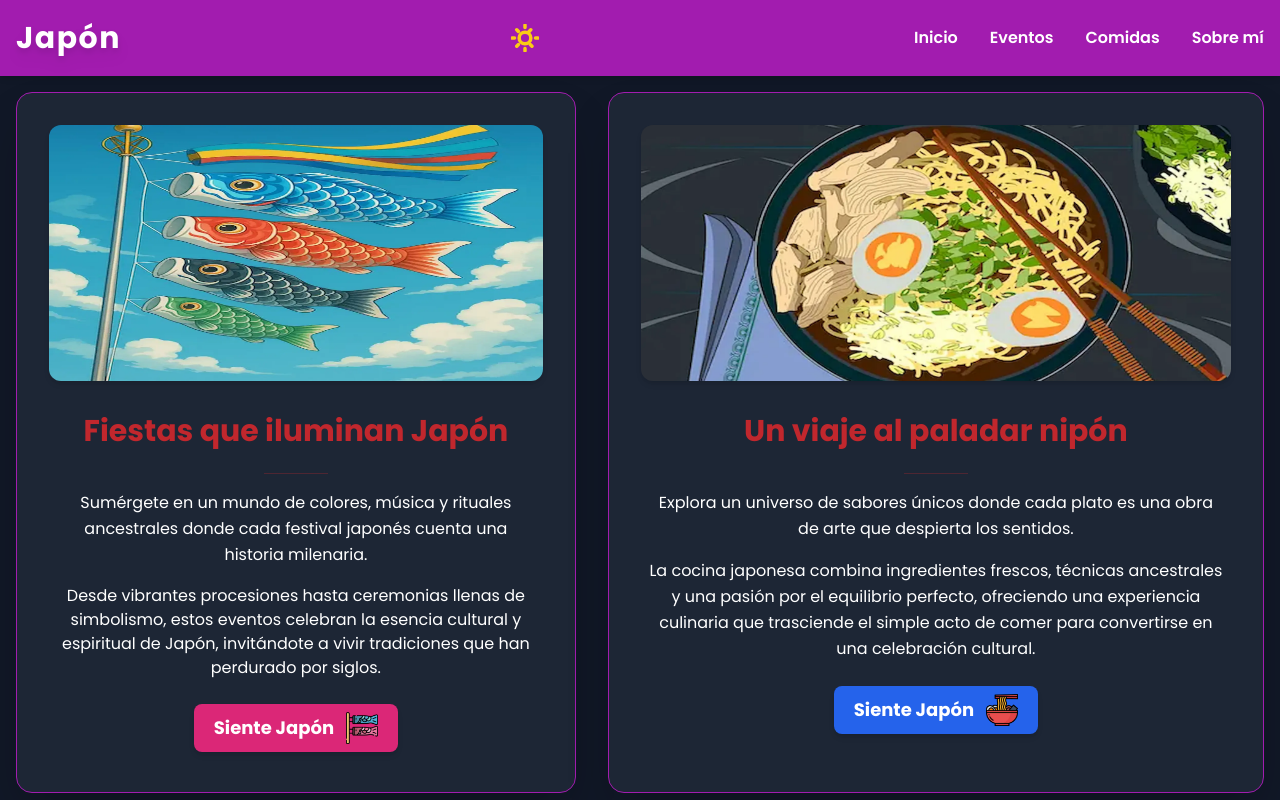
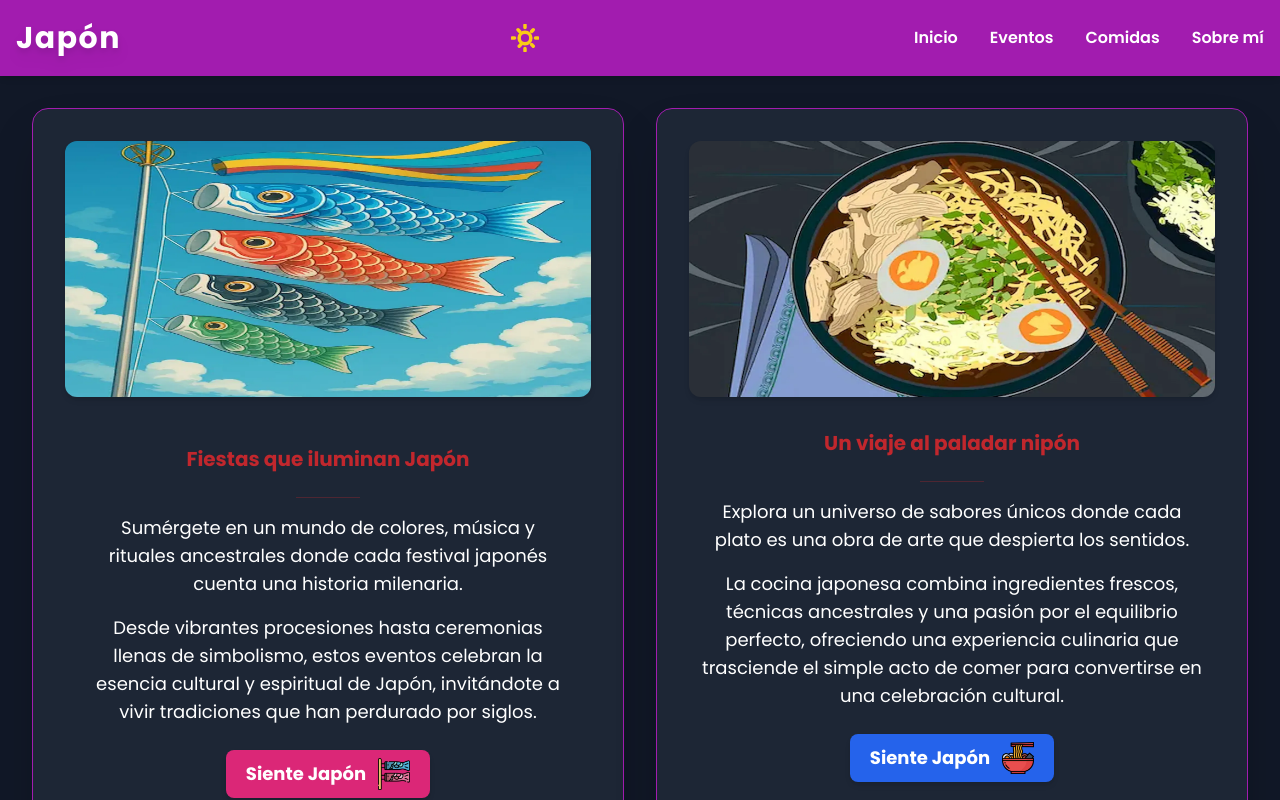
Before and after one commit to josangldev/Japon-Web, a website built with Vite: page index.html in a window 1280 px wide. Both pictures are taken after a click on the button "Alternar modo oscuro". Shown: the top 800 px of the page. Built offline with nearby package versions, Linux system fonts and the light colour scheme.

Commit message:
subiendo archivo js y correccion de errores

```diff
--- a/index.html
+++ b/index.html
@@ -38,22 +38,22 @@
         </nav>
       </div>
     </header>
-    <main class="container mx-auto p-4 md:p8 flex flex-col gap-10 grow">
-      <section class="flex flex-col lg:flex-row gap-8">
-        <article class="content-article animate-fadeIn">
+    <main class="container mx-auto min-h-screen flex flex-col gap-6 sm:gap-8 md:gap-10 flex-1 justify-center items-center p-2 sm:p-4 md:p-8">
+      <section class="flex flex-col sm:gap-6 md:gap-8 lg:flex-row">
+        <article class="content-article animate-fadeIn mb-10 lg:mb-0 w-full lg:w-1/2">
           <picture>
             <source srcset="src/assets/images/koi-desktop.webp" media="(min-width: 1024px)">
             <source srcset="src/assets/images/koi-tablet.webp" media="(min-width: 768px)">
             <img src="src/assets/images/koi-mobile.webp" alt="Koi" class="article-img animate-fadeIn" loading="lazy">
           </picture>
-          <div class="p-2 flex flex-col flex-1 items-center text-center">
-            <h2 class="section-title animate-fadeIn">Fiestas que iluminan Japón</h2>
+          <div class="p-2 sm:p-4 md:p-6 flex flex-col flex-1 items-center text-center">
+            <h2 class="section-title animate-fadeIn text-base sm:text-lg md:text-xl">Fiestas que iluminan Japón</h2>
             <hr class="hr-center-sm border-pink-100 mb-4">
-            <p class="text-gray-700 dark:text-white leading-relaxed text-base mb-4">
+            <p class="text-gray-700 dark:text-white leading-relaxed text-sm sm:text-base md:text-lg mb-4">
               Sumérgete en un mundo de colores, música y rituales ancestrales donde
               cada festival japonés cuenta una historia milenaria.
             </p>
-            <p class="text-gray-700 dark:text-white leadin-relaxed text-base mb-6">
+            <p class="text-gray-700 dark:text-white leadin-relaxed text-sm sm:text-base md:text-lg mb-6">
               Desde vibrantes procesiones hasta ceremonias llenas de simbolismo, estos eventos celebran la esencia cultural y espiritual de Japón, invitándote a vivir tradiciones que han perdurado por siglos.
             </p>
             <a class="inline-flex items-center justify-center bg-pink-600 hover:bg-pink-700 text-white font-bold py-2 px-5 rounded-lg shadow-md transition-colors text-lg w-fit btn-bounce" href="events.html">Siente Japón
@@ -61,22 +61,22 @@
             </a>
           </div>
         </article>
-        <article class="content-article animate-fadeIn">
+        <article class="content-article animate-fadeIn w-full lg:w-1/2">
           <picture>
             <source srcset="src/assets/images/ramen-desktop.webp" media="(min-width: 1024px)">
             <source srcset="src/assets/images/ramen-tablet.webp" media="(min-width: 768px)">
             <img src="src/assets/images/ramen-mobile.webp" alt="Ramen" class="article-img animate-fadeIn" loading="lazy" />
           </picture>
           <div class="p-2 flex flex-col flex-1 items-center text-center">
-            <h2 class="section-title animate-fadeIn">Un viaje al paladar nipón</h2>
+            <h2 class="section-title animate-fadeIn text-base sm:text-lg md:text-xl">Un viaje al paladar nipón</h2>
             <hr class="hr-center-sm border-blue-100 mb-4" />
-            <p class="text-gray-700 dark:text-white leading-relaxed text-base mb-4">
+            <p class="text-gray-700 dark:text-white leading-relaxed text-sm sm:text-base md:text-lg mb-4">
               Explora un universo de sabores únicos donde cada plato es una obra de arte que despierta los sentidos.
             </p>
-            <p class="text-gray-700 dark:text-white leading-relaxed text-base mb-6">
+            <p class="text-gray-700 dark:text-white leading-relaxed text-sm sm:text-base md:text-lg mb-6">
               La cocina japonesa combina ingredientes frescos, técnicas ancestrales y una pasión por el equilibrio perfecto, ofreciendo una experiencia culinaria que trasciende el simple acto de comer para convertirse en una celebración cultural.
             </p>
-            <a class="inline-flex items-center justify-center bg-blue-600 hover:bg-blue-700 text-white font-bold py-2 px-5 rounded-lg shadow-md transition-colors text-lg w-fit btn-bounce" href="comidas.html">
+            <a class="inline-flex items-center justify-center bg-blue-600 hover:bg-blue-700 text-white font-bold py-2 px-5 rounded-lg shadow-md transition-colors text-lg w-fit btn-bounce" href="meals.html">
               Siente Japón
               <img class="ml-3 w-8 h-8" src="src/assets/icons/ramen.webp" alt="comidas" loading="lazy" />
             </a>
--- a/src/main.js
+++ b/src/main.js
@@ -1 +1,95 @@
 import "./index.css";
+
+document.addEventListener('DOMContentLoaded', () => {
+    const menuToggle = document.getElementById('menu-toggle');
+    const menuContent = document.getElementById('menu-content');
+    if (menuToggle && menuContent) {
+        const menuShowClasses = [
+            'flex', 'flex-col', 'gap-4', 'bg-sakura', 'text-tori', 'rounded-lg', 'shadow-lg', 'p-4', 'border', 'border-tori',
+            'absolute', 'right-4', 'top-16', 'z-20',
+            'md:static', 'md:bg-transparent', 'md:text-tori', 'md:shadow-none', 'md:p-0', 'md:border-0', 'md:flex-row', 'md:gap-8',
+            'transition-all', 'duration-300', 'animate-fadeIn'
+        ];
+        menuToggle.addEventListener('click', (event) => {
+            event.stopPropagation();
+            if (menuContent.classList.contains('hidden')) {
+                menuContent.classList.remove('hidden');
+                menuShowClasses.forEach(cls => menuContent.classList.add(cls));
+                menuContent.classList.add('menu-vertical-enter');
+                void menuContent.offsetWidth;
+                menuContent.classList.add('menu-vertical-enter-active');
+                setTimeout(() => {
+                    menuContent.classList.remove('menu-vertical-enter');
+                    menuContent.classList.remove('menu-vertical-enter-active');
+                }, 350);
+            } else {
+                menuContent.classList.add('menu-vertical-leave');
+                void menuContent.offsetWidth;
+                menuContent.classList.add('menu-vertical-leave-active');
+                setTimeout(() => {
+                    menuContent.classList.remove('menu-vertical-leave');
+                    menuContent.classList.remove('menu-vertical-leave-active');
+                    menuShowClasses.forEach(cls => menuContent.classList.remove(cls));
+                    menuContent.classList.add('hidden');
+                }, 350);
+            }
+        });
+        document.addEventListener('click', (event) => {
+            if (!menuContent.contains(event.target) && !menuToggle.contains(event.target)) {
+                menuShowClasses.forEach(cls => menuContent.classList.remove(cls));
+                menuContent.classList.add('hidden');
+            }
+        });
+    }
+    const darkToggle = document.getElementById('dark-toggle');
+    const html = document.documentElement;
+    const userTheme = localStorage.getItem('theme');
+    if (userTheme === 'dark') {
+        html.classList.add('dark');
+    } else if (userTheme === 'light') {
+        html.classList.remove('dark');
+    } else {
+        if (window.matchMedia('(prefers-color-scheme: dark)').matches) {
+            html.classList.add('dark');
+        } else {
+            html.classList.remove('dark');
+        }
+    }
+    if (darkToggle) {
+        darkToggle.addEventListener('click', () => {
+            html.classList.toggle('dark');
+            const moon = document.getElementById('icon-moon');
+            const sun = document.getElementById('icon-sun');
+            if (moon && sun) {
+                if (html.classList.contains('dark')) {
+                    moon.classList.remove('rotate-180');
+                    sun.classList.add('rotate-180');
+                } else {
+                    sun.classList.remove('rotate-180');
+                    moon.classList.add('rotate-180');
+                }
+            }
+            if (html.classList.contains('dark')) {
+                localStorage.setItem('theme', 'dark');
+            } else {
+                localStorage.setItem('theme', 'light');
+            }
+        });
+    }
+    const observer = new IntersectionObserver(
+        (entries, obs) => {
+            entries.forEach(entry => {
+                if (entry.isIntersecting) {
+                    entry.target.classList.add("animate-fadeIn");
+                    entry.target.classList.remove("opacity-0");
+                    obs.unobserve(entry.target);
+                }
+            });
+        },
+        { threshold: 0.15 }
+    );
+    document.querySelectorAll(".content-article").forEach(el => {
+        el.classList.add("opacity-0");
+        observer.observe(el);
+    });
+});
```
